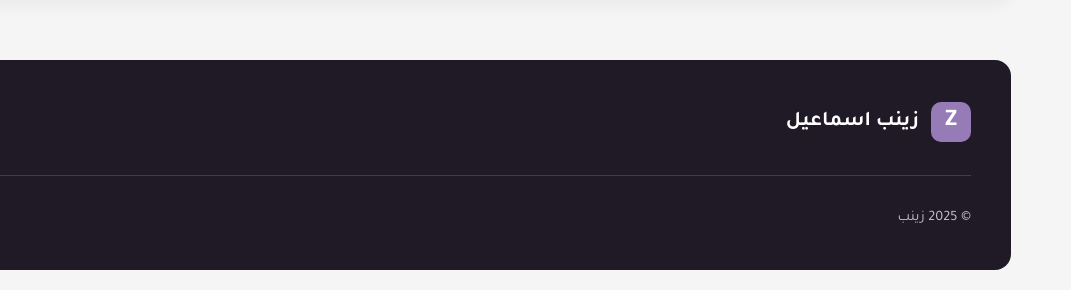
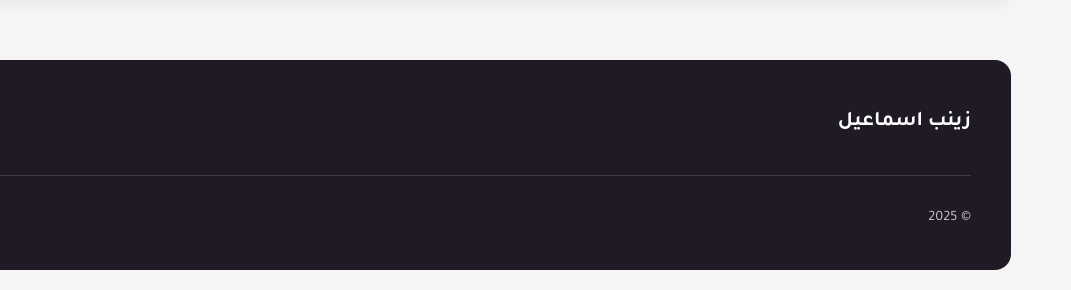
Before and after one commit to Zainab-Ismail-pro/graduation_project_landing_page, a plain HTML site: page index.html in a window 1280 px wide. Shown: the part 2301-2591 px from the top of the page, 209-1280 px from the left. Drawn offline with Linux system fonts and the light colour scheme.

Commit message:
index.html

```diff
--- a/index.html
+++ b/index.html
@@ -341,7 +341,6 @@
         <footer class="footer">
             <div class="footer-content">
                 <div class="footer-logo">
-                    <div class="logo-icon">Z</div>
                     <span class="logo-text">زينب اسماعيل</span>
                 </div>
 
@@ -362,7 +361,7 @@
             </div>
 
             <div class="footer-bottom">
-                <p class="copyright">© 2025 زينب</p>
+                <p class="copyright">© 2025</p>
                 <p class="made-with">
                     صمم بكل حب <i class="fas fa-heart heart-icon"></i>
                 </p>
```
